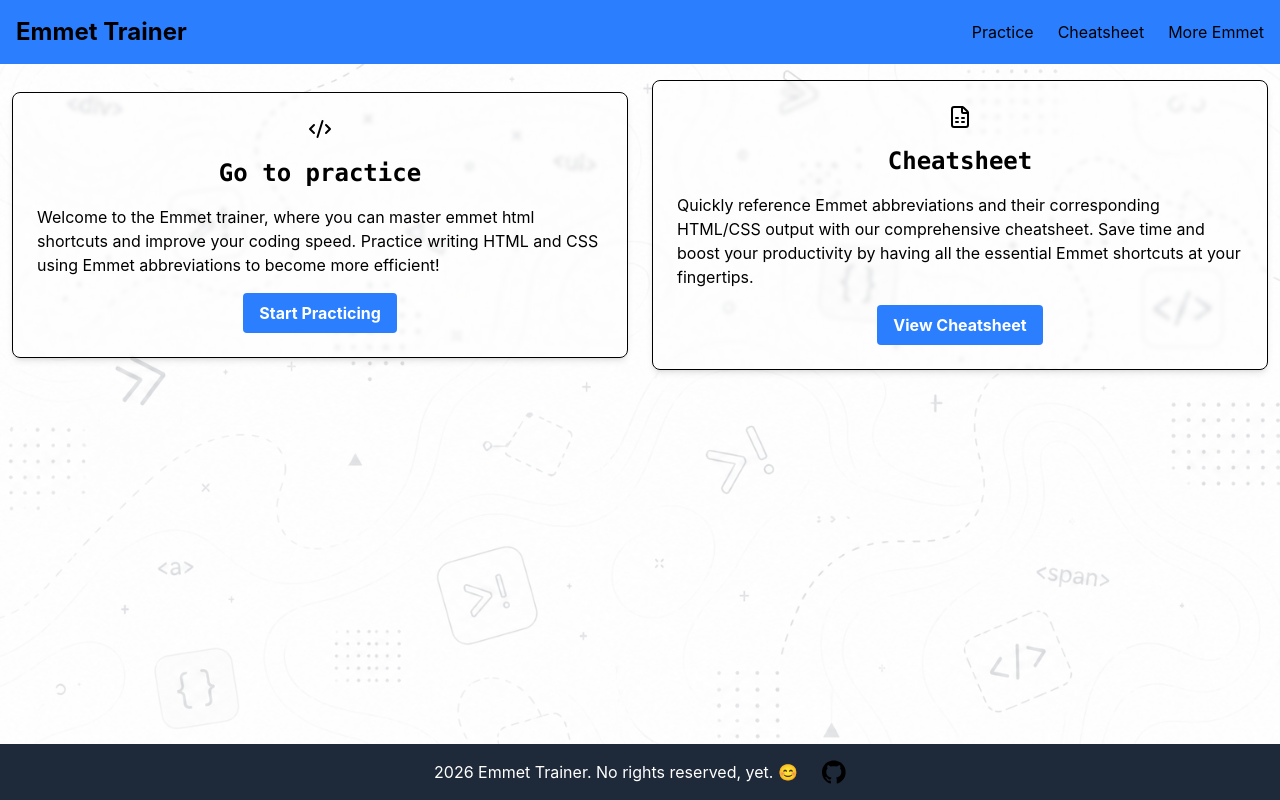
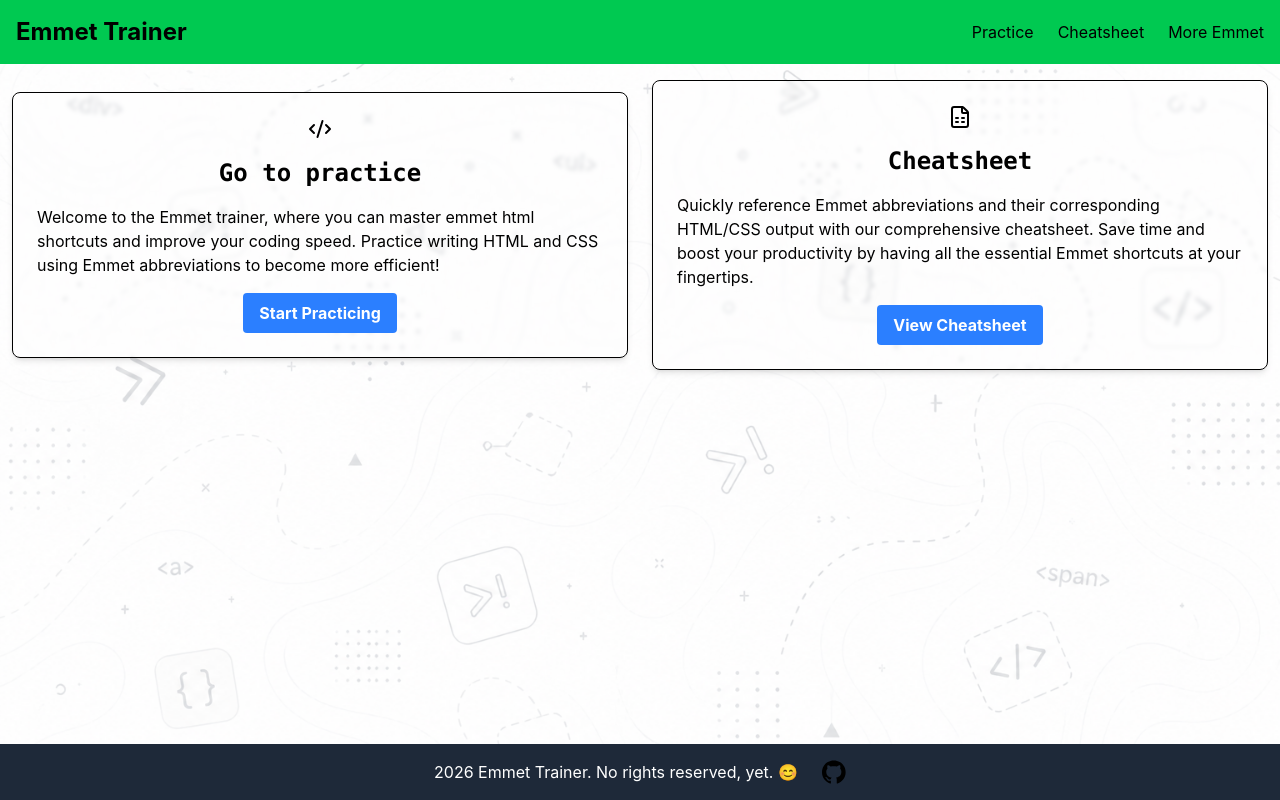
Before and after one commit to DeVybrant1/emmet_trainer, a React (Vite) app: page / in a window 1280 px wide. Built offline with nearby package versions, Linux system fonts and the light colour scheme.

Commit message:
new branch

```diff
--- a/src/components/Navbar.jsx
+++ b/src/components/Navbar.jsx
@@ -1,7 +1,7 @@
 import { Link } from "react-router"
 function Navbar() {
   return (
-    <nav className="flex items-center p-4 bg-blue-500">
+    <nav className="flex items-center p-4 bg-green-500">
       <Link to="/" className="font-bold text-2xl">Emmet Trainer</Link>
 
       <ul className="ml-auto flex gap-6">
```
